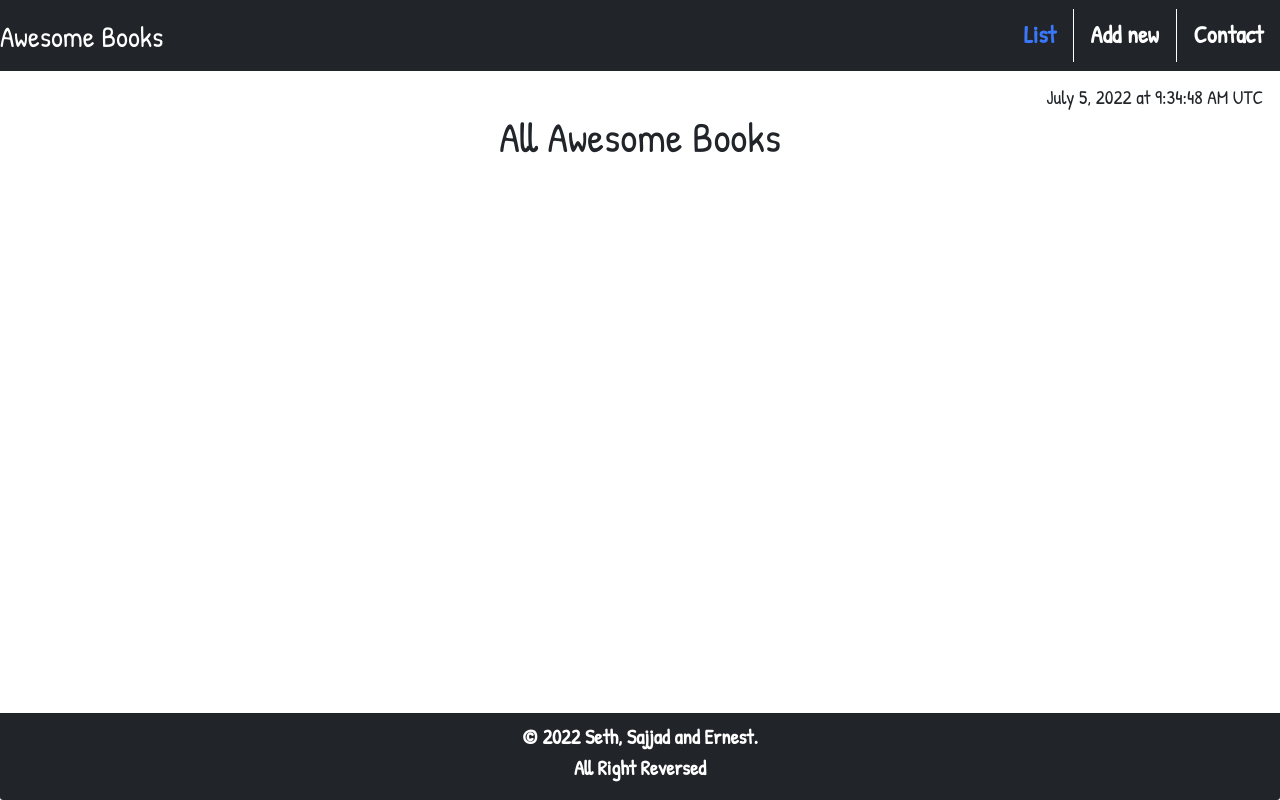
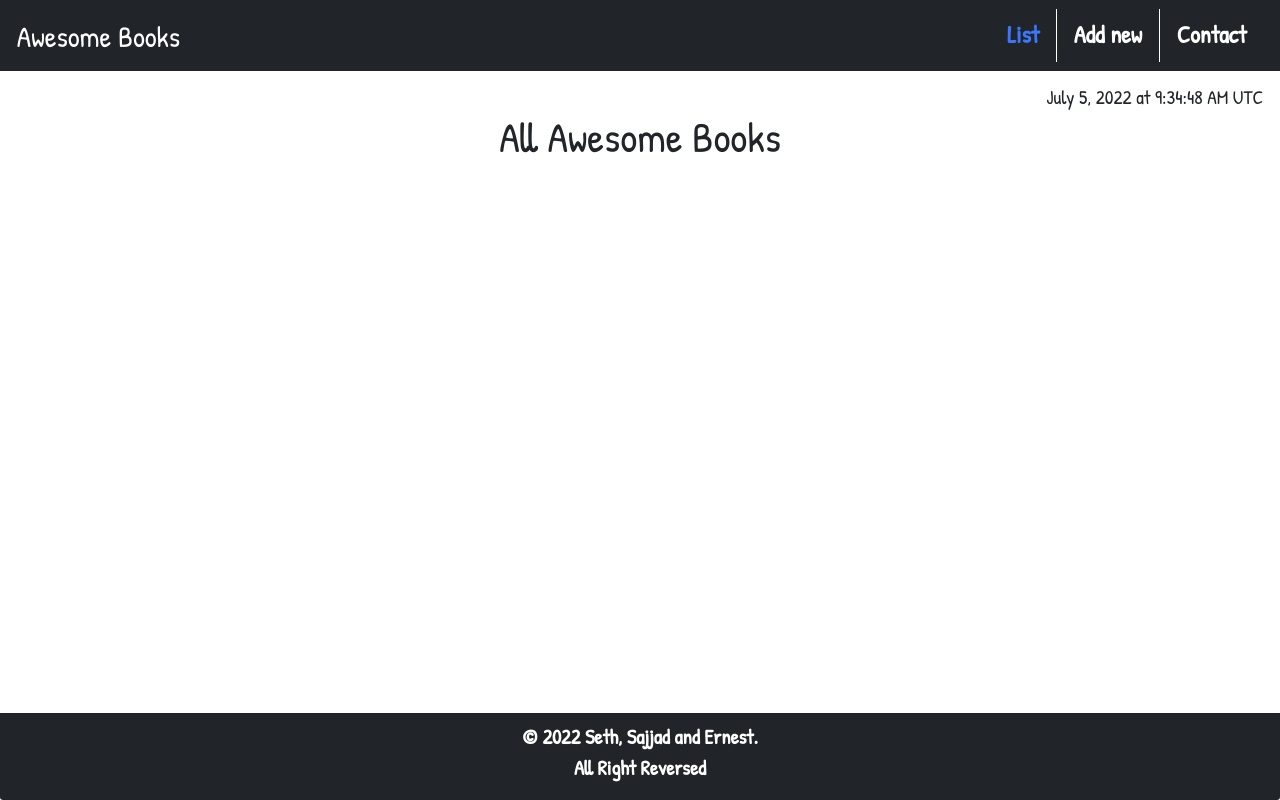
Before and after one commit to principlebrothers/Awesome-books-modified, a website with bundled scripts: page index.html in a window 1280 px wide. Built offline with nearby package versions, Linux system fonts and the light colour scheme.

Commit message:
Add padding left and right to the nav bar

```diff
--- a/index.html
+++ b/index.html
@@ -15,7 +15,7 @@
 <body>
   <div class="text-center mx-3">
     <header>
-      <nav class="navbar navbar-dark bg-dark text-white fixed-top fs-5">
+      <nav class="navbar navbar-dark bg-dark text-white fixed-top fs-5 px-3">
         <!-- Navbar content -->
         <a class="navbar-brand fs-3" href="#">Awesome Books</a>
         <ul class="nav justify-content-end">
```
